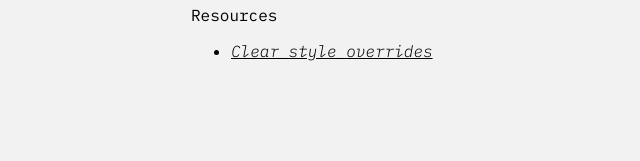
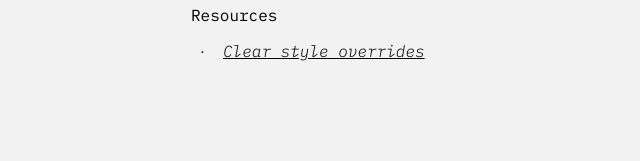
Before and after one commit to norawarschewski/automation-in-typesetting, a plain HTML site: page index.html in a window 1280 px wide. Shown: the part 1449-1610 px from the top of the page, 461-1101 px from the left. Drawn offline with Linux system fonts and the light colour scheme.

Commit message:
chore: style ul and li

```diff
--- a/assets/css/style.css
+++ b/assets/css/style.css
@@ -52,6 +52,7 @@ body {
 body {
     overflow-y: scroll;
     overflow-x: hidden;
+    margin-bottom: 6rem;
 }
 
 header {
@@ -97,6 +98,18 @@ h3,
 h4,
 h5 {
     margin-top: 0;
+}
+
+ul {
+    padding-left: 1rem;
+}
+
+li {
+    padding-left: 1rem;
+}
+
+li::marker {
+    content: '·';
 }
 
 header p {
```
